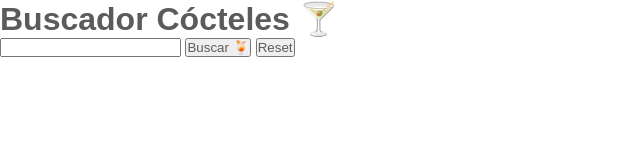
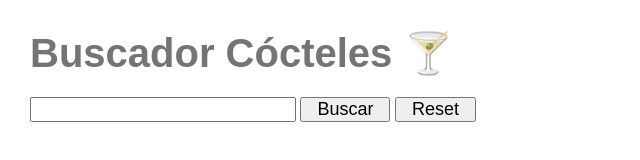
Before and after one commit to Adalab/modulo-2-evaluacion-final-AnaliaRio, a plain HTML site: page index.html in a window 1280 px wide. Shown: the whole page, without its empty margins (0-640 px from the left). Drawn offline with Linux system fonts and the light colour scheme; files that its build step writes are made by us from their sources.

Commit message:
Layout changes

```diff
--- a/index.html
+++ b/index.html
@@ -2,23 +2,23 @@
 <html lang="es">
   <head>
     <meta charset="utf-8" />
-    <link rel="stylesheet" href="./css/main.css">
+    <link rel="stylesheet" href="./styles/main.css">
     <title>Evaluación final Javascript</title>
   </head>
   <body>
-    <h1 class="js-title">Buscador Cócteles 🍸</h1>
+    <h1 class="title js-title">Buscador Cócteles 🍸</h1>
 
     <input
       type="text"
-      class="js-input">
+      class="input js-input">
 
     <button
-      class="js-search">
-      Buscar 🍹
+      class="btn js-search">
+      Buscar
     </button>
 
     <button
-    class="js-reset">
+    class="btn js-reset">
     Reset
   </button>
 
--- a/js/main.js
+++ b/js/main.js
@@ -1 +1,5 @@
 "use strict";
+
+const input = document.querySelector(".js-input");
+const searchBtn = document.querySelector(".js-search");
+const resetBtn = document.querySelector(".reset");
--- a/styles/main.css
+++ b/styles/main.css
@@ -2,8 +2,24 @@
     margin: 0px;
     padding: 0px;
     box-sizing: border-box;
-    color: rgb(93, 90, 90);
-    font-family: Arial, Helvetica, sans-serif;
     list-style-type: none;
     text-decoration: none;
 }
+
+:root {
+    color: rgb(117, 115, 115);
+    font-family: Arial, Helvetica, sans-serif;
+    margin-left: 30px;
+    margin-top: 30px;
+}
+
+.title {
+    font-size: 40px;
+    margin-bottom: 20px;
+}
+
+
+.input, .btn {
+    font-size: 18px;
+    padding: 0 15px;
+}
```
